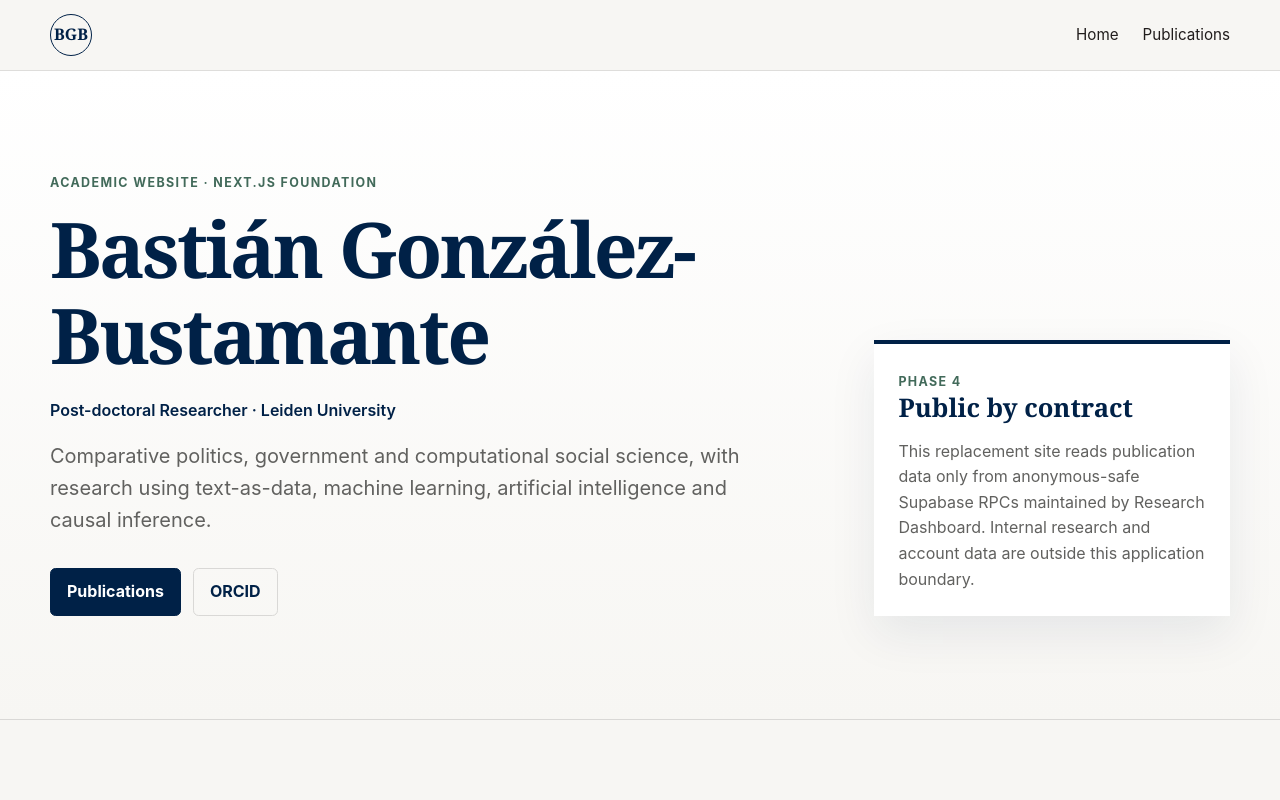
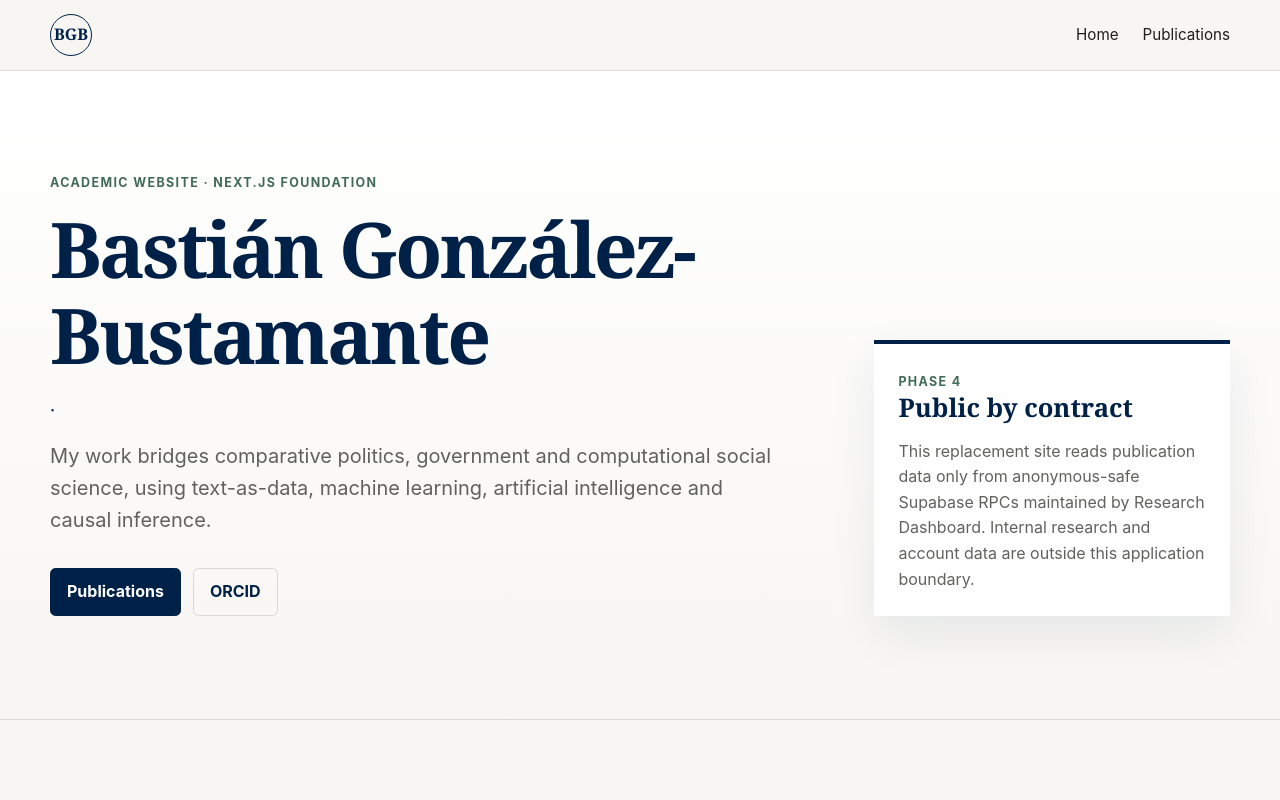
Before and after one commit to bgonzalezbustamante/academic-website, a Next.js app: page / in a window 1280 px wide. Shown: the top 800 px of the page. Built offline with nearby package versions, Linux system fonts and the light colour scheme; no server answers.

Commit message:
feat: refine academic profile foundation

```diff
--- a/content/site.ts
+++ b/content/site.ts
@@ -1,9 +1,19 @@
 export const siteProfile = {
   name: 'Bastián González-Bustamante',
-  role: 'Post-doctoral Researcher',
-  affiliation: 'Leiden University',
+  primaryRole: 'Post-doctoral Researcher in Computational Social Science',
+  primaryAffiliation: 'Leiden University',
+  secondaryRole: 'Associate Professor of Public Administration',
+  secondaryAffiliation: 'Universidad Diego Portales',
   intro:
-    'Comparative politics, government and computational social science, with research using text-as-data, machine learning, artificial intelligence and causal inference.',
+    'My work bridges comparative politics, government and computational social science, using text-as-data, machine learning, artificial intelligence and causal inference.',
+  researchAreas: [
+    'Comparative politics',
+    'Ministerial turnover',
+    'Elites and civil service',
+    'Machine learning',
+    'Artificial intelligence',
+    'Quantitative methods',
+  ],
   links: {
     orcid: 'https://orcid.org/0000-0003-1510-6820',
     github: 'https://github.com/bgonzalezbustamante',
```
